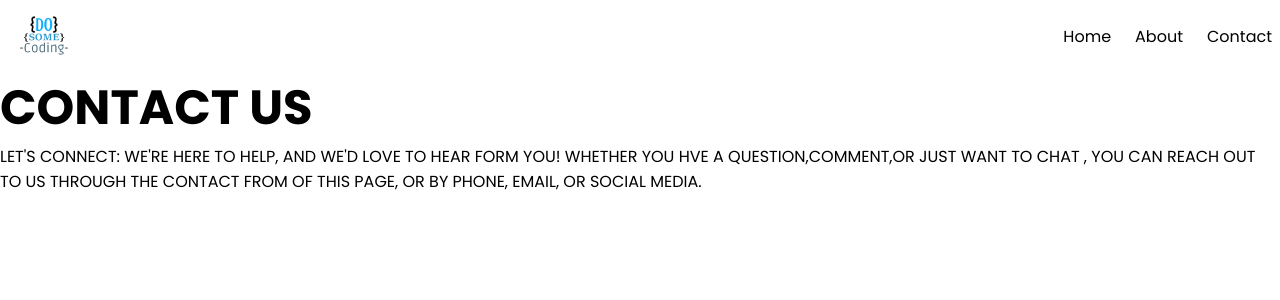
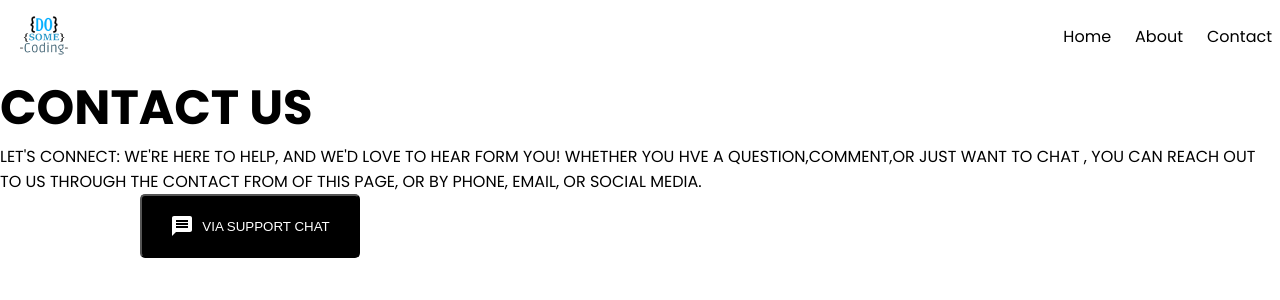
Before and after one commit to wasim-27/ContactUs, a React (Vite) app: page / in a window 1280 px wide. Shown: the top 300 px of the page. Built offline with nearby package versions, Linux system fonts and the light colour scheme; a web font is replaced by a local one.

Commit message:
Buttom component created

```diff
--- a/package.json
+++ b/package.json
@@ -11,7 +11,8 @@
   },
   "dependencies": {
     "react": "^19.2.6",
-    "react-dom": "^19.2.6"
+    "react-dom": "^19.2.6",
+    "react-icons": "^5.6.0"
   },
   "devDependencies": {
     "@eslint/js": "^10.0.1",
--- a/src/components/Button/Button.jsx
+++ b/src/components/Button/Button.jsx
@@ -1,8 +1,14 @@
+import { MdMessage } from "react-icons/md";
+import styles from './Button.module.css'
+import { FaHome } from "react-icons/fa";
 import React from 'react'
 
 const Button = () => {
   return (
-    <div>Button</div>
+    <button className={styles.primary_btn}>
+      <MdMessage fontSize="24px"/>
+      VIA SUPPORT CHAT
+    </button>
   )
 }
 
--- a/src/components/Button/Button.module.css
+++ b/src/components/Button/Button.module.css
@@ -0,0 +1,11 @@
+.primary_btn{
+    display: flex;
+    align-items: center;
+    justify-content: center;
+    gap: 8px;
+    padding: 18px 10px;
+    background-color: black;
+    color: white;
+    min-width: 220px;
+    border-radius: 5px;
+}
--- a/src/components/ContactForm/ContactForm.jsx
+++ b/src/components/ContactForm/ContactForm.jsx
@@ -1,11 +1,14 @@
 import React from 'react'
+import Button from '../Button/Button';
 import styles from "./ContactForm.module.css";
 
 
 const ContactForm = () => {
   return (
     <section className={styles.container}>
-        <div className={styles.contact_form}></div>
+        <div className={styles.contact_form}>
+          <Button/>
+        </div>
         <div className={styles.contact_mage}>
 
         </div>
```
Also changed, not shown: 1 other file (tests, documents, lock files or other folders).
